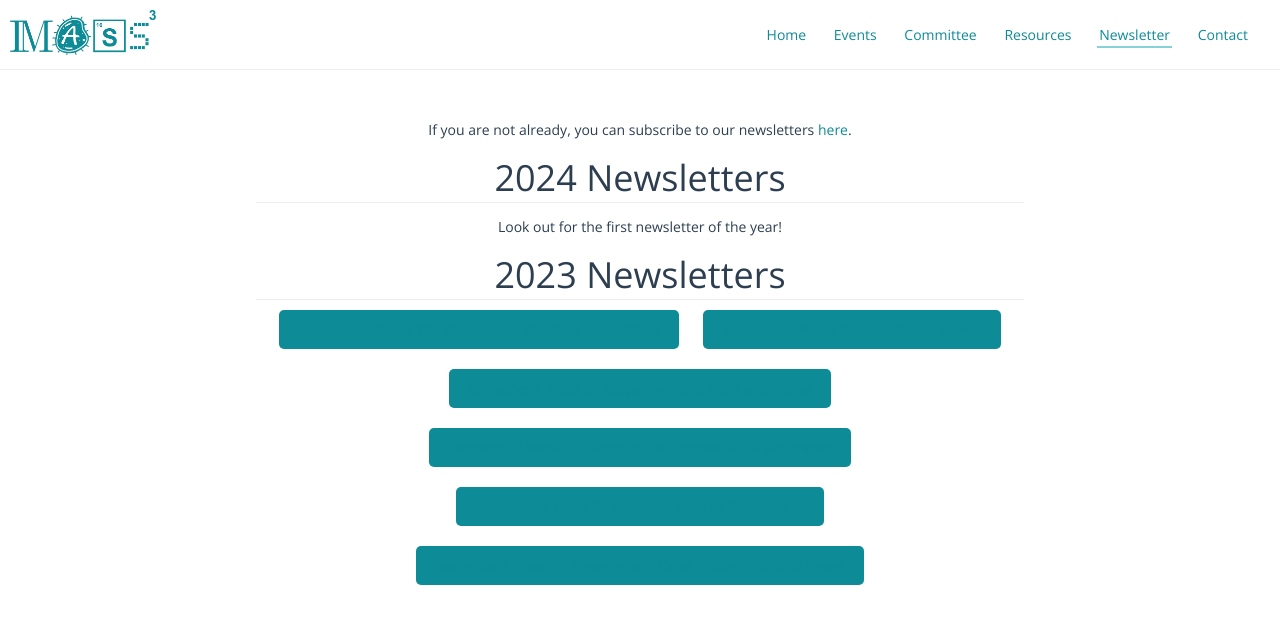
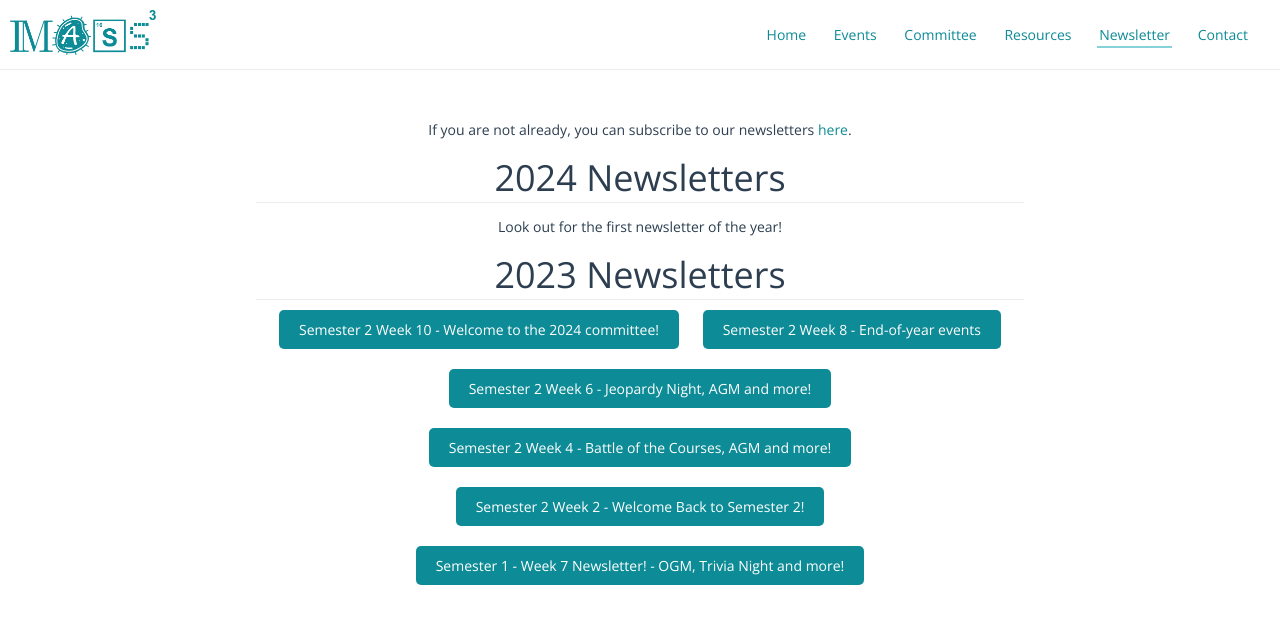
Before and after one commit to masscubed/masscubed.com, a Jekyll site: the page newsletter/index.html, which Jekyll copies as it is, in a window 1280 px wide. Shown: the top 624 px of the page. Built offline with Jekyll 4.4.1, drawn with Linux system fonts in a browser that asks for light colours.

Commit message:
newsletter buttons

```diff
--- a/assets/style.css
+++ b/assets/style.css
@@ -151,7 +151,7 @@ main.home-page {
   margin:auto;
   display:block;
   background-color: #0d8b96;
-  color: #ffffff;
+  color: #ffffff !important;
   border:none;
 }
 
@@ -160,7 +160,7 @@ main.home-page {
   padding: 10px 20px;
   margin: 10px;
   background-color: #0d8b96;
-  color: #FFFFFF;
+  color: #FFFFFF !important;
   text-decoration: none;
   border-radius: 5px;
   transition: background-color 0.3s ease;
```
